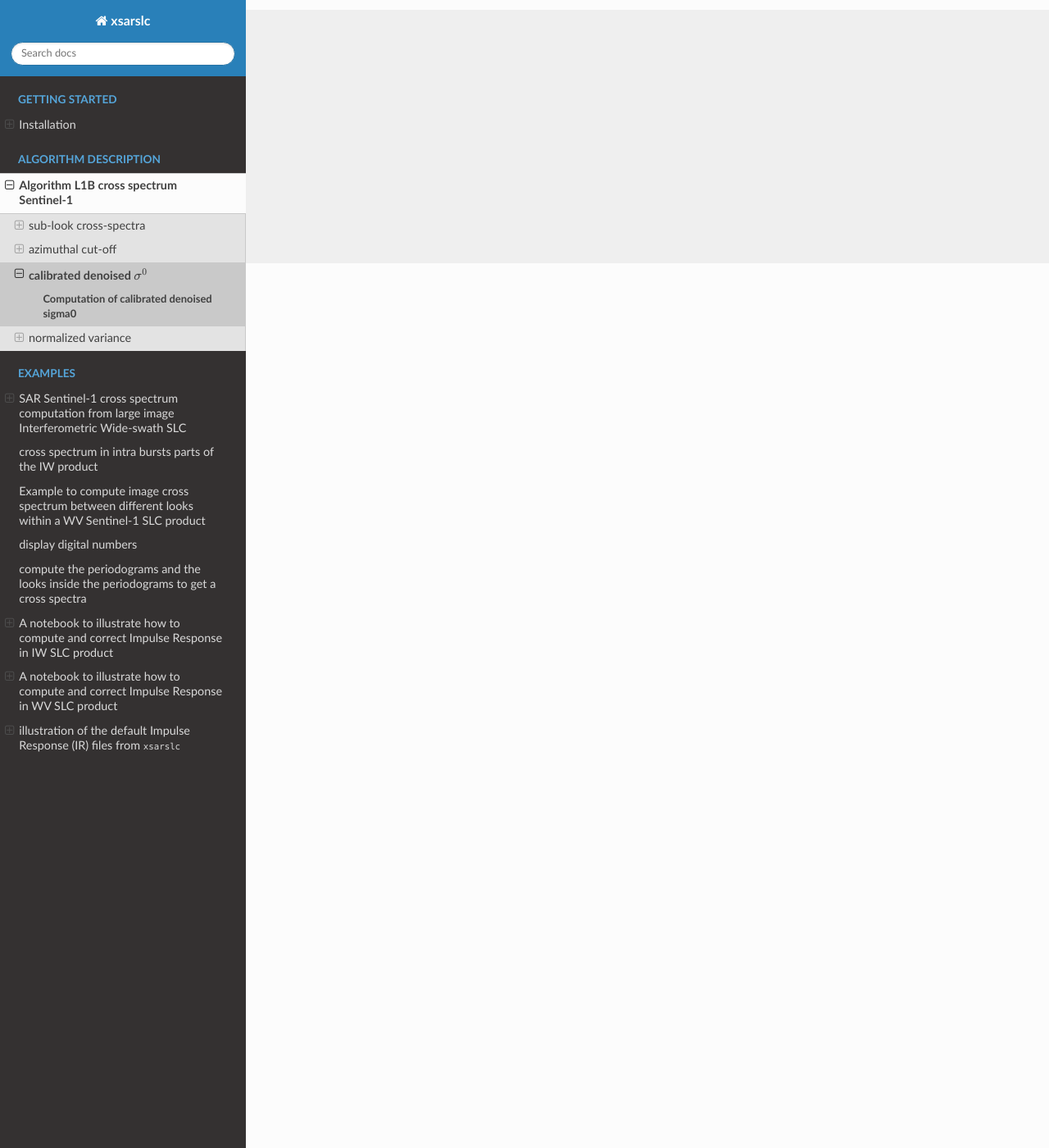
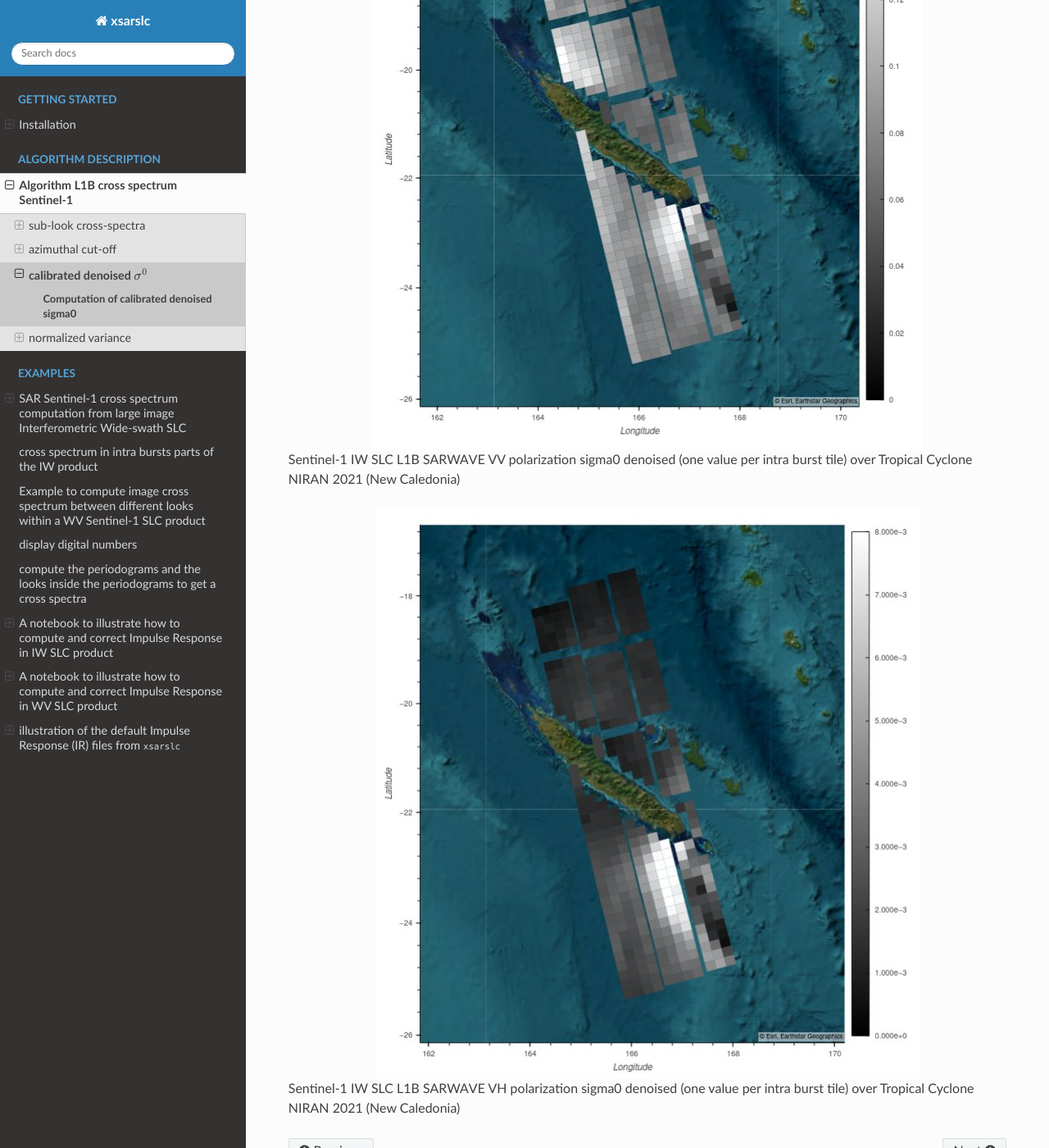
Before and after one commit to agrouaze/xsar_slc, a Sphinx documentation site: the page built from docs/sigma0.rst, in a window 1280 px wide and 1400 px high, scrolled down 1079 px. Shown: the whole window at 82% size. Built offline with Sphinx 7.4.7 and the Read the Docs theme 2.0.0, drawn with Linux system fonts in a browser that asks for light colours; pages that are not in the unit, such as notebooks, are missing from menus.

Commit message:
add figures for sigma0

```diff
--- a/docs/sigma0.rst
+++ b/docs/sigma0.rst
@@ -35,3 +35,21 @@ azimuth noise and calibration LUT interpolated over the Digital Number locations
 
 .. note::
    :math:`\eta^{rg}_i` is both range and azimuth dependent and :math:`\eta^{az}_i` is azimuth dependent.
+
+
+.. image:: ./figures/NIRAN_NRCS_vv.png
+  :alt: VV
+  :scale: 100 %
+  :name: NIRAN_NRCS_VV
+  :align: center
+
+Sentinel-1 IW SLC L1B SARWAVE VV polarization sigma0 denoised (one value per intra burst tile) over Tropical Cyclone NIRAN 2021 (New Caledonia)
+
+
+.. image:: ./figures/NIRAN_NRCS_VH.png
+  :alt: VH
+  :scale: 100 %
+  :name: NIRAN_NRCS_VH
+  :align: center
+
+Sentinel-1 IW SLC L1B SARWAVE VH polarization sigma0 denoised (one value per intra burst tile) over Tropical Cyclone NIRAN 2021 (New Caledonia)
```
Also changed, not shown: docs/figures/NIRAN_NRCS_VH.png (added), docs/figures/NIRAN_NRCS_vv.png (added).
